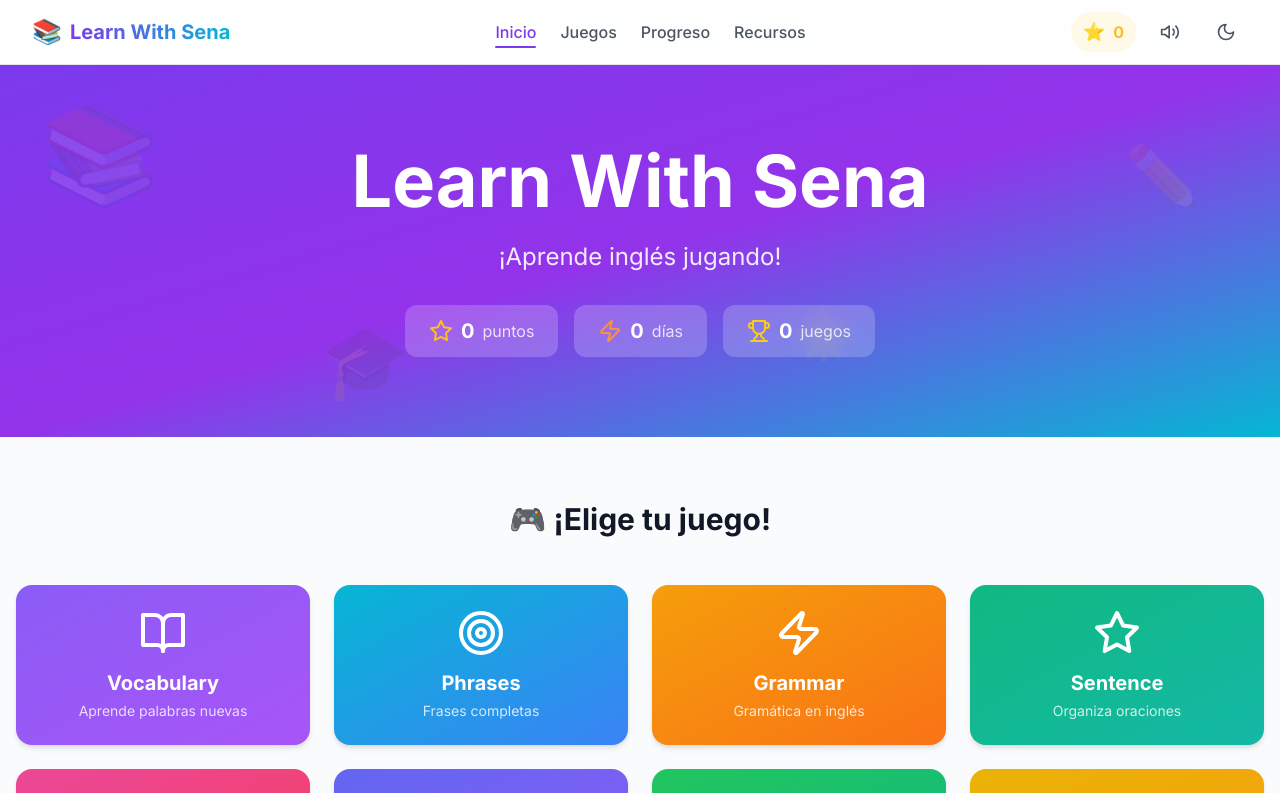
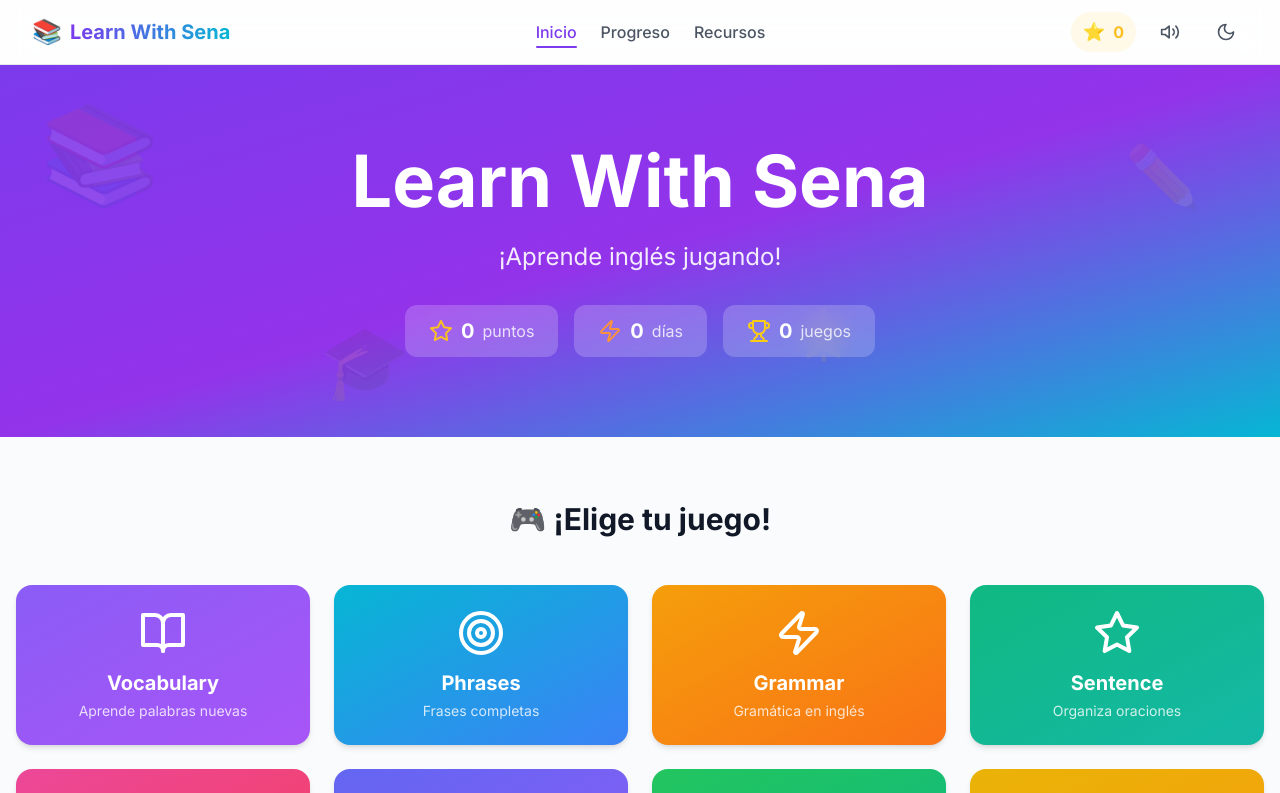
Before and after one commit to laurreat/LWS, a Next.js app: page / in a window 1280 px wide. Shown: the top 793 px of the page. Built offline with nearby package versions, Linux system fonts and the light colour scheme.

Commit message:
Fix nav - Games link goes to home with all games

```diff
--- a/src/components/layout/Navbar.tsx
+++ b/src/components/layout/Navbar.tsx
@@ -11,7 +11,6 @@ import { Button } from "@/components/ui";
 
 const navLinks = [
   { href: "/", label: "Inicio" },
-  { href: "/games/vocabulary", label: "Juegos" },
   { href: "/progress", label: "Progreso" },
   { href: "/resources", label: "Recursos" },
 ];
```
